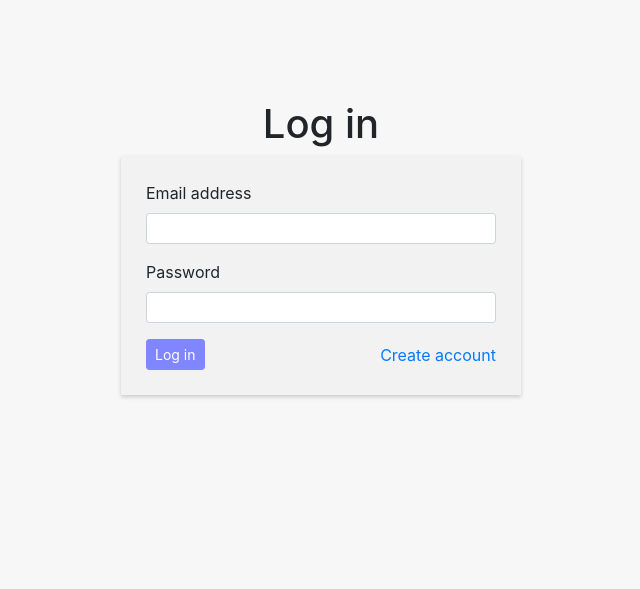
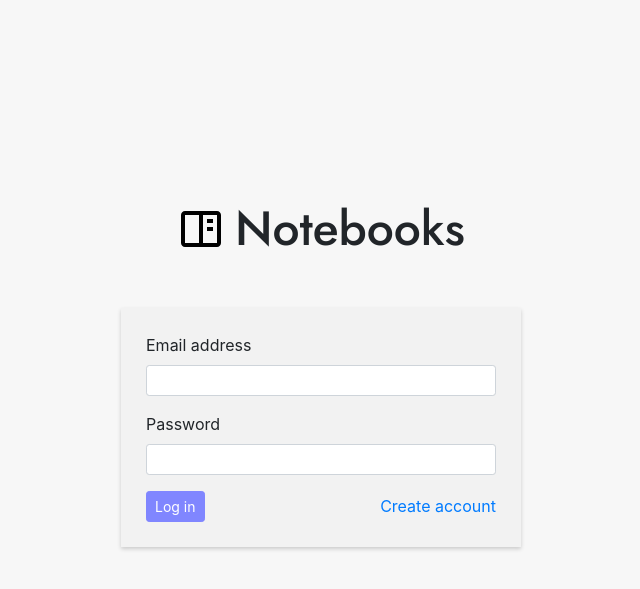
Before and after one commit to rrickgauer/notebooks, a PHP site: page /login.php in a window 1280 px wide. Shown: the top 589 px of the page, without its empty margins (319-959 px from the left). Run offline with PHP 8.4, Linux system fonts and the light colour scheme; style sheets or scripts are compiled from the project's sources; some libraries are stand-ins or nearby versions.

Commit message:
add favicon

```diff
--- a/src/create-account.php
+++ b/src/create-account.php
@@ -18,7 +18,7 @@ require_once('DB.php');
 
 <body>
   <div class="container">
-    <h1 class="text-center mb-5 mt-center">Create Account</h1>
+    <h1 class="text-center mb-5 mt-center mb-3 custom-font color-purple">Create Account</h1>
 
     <div class="d-flex justify-content-center">
       <form method="post" action="api.notebooks.php" class="form-sm">
--- a/src/css/style.css
+++ b/src/css/style.css
@@ -1,3 +1,41 @@
+.login-title {
+  display: flex;
+  align-items: center;
+  margin-top: 200px;
+  margin-bottom: 50px;
+}
+.login-title h1 {
+  margin: 0;
+  margin-left: 10px;
+}
+.login-title img {
+  width: 48px;
+  height: auto;
+}
+
+.color-purple {
+  color: #8086ff;
+}
+
+.color-bg-purple {
+  background-color: #8086ff;
+  color: white;
+}
+
+.custom-font {
+  font-family: "Jost", sans-serif;
+}
+
+.custom-font-bold {
+  font-family: "Jost", sans-serif;
+  font-weight: bold;
+}
+
+h1.custom-font {
+  font-family: "Jost", sans-serif;
+  font-size: 3em;
+}
+
 .card .card-header,
 .modal .modal-header {
   background-color: #cccfff;
--- a/src/css/style.scss
+++ b/src/css/style.scss
@@ -8,6 +8,51 @@ $color-purple-lightest: hsl(237, 100%, 90%);
 $color-white: hsl(0, 0%, 97%);
 $color-white-darker: hsl(0, 0%, 92%);
 $color-white-darkest: hsl(0, 0%, 87%);
+
+
+.login-title {
+    display: flex;
+    align-items: center;
+
+    margin-top: 200px;
+    margin-bottom: 50px;
+
+    h1 {
+        margin: 0;
+        margin-left: 10px;
+    }
+
+    img {
+        width: 48px;
+        height: auto;
+    }
+}
+
+
+.color-purple {
+    color: $color-purple;
+}
+
+.color-bg-purple {
+    background-color: $color-purple;
+    color: white;
+}
+
+
+.custom-font {
+    font-family: 'Jost', sans-serif;
+}
+
+.custom-font-bold {
+    font-family: 'Jost', sans-serif;
+    font-weight: bold;
+}
+
+h1.custom-font {
+    font-family: 'Jost', sans-serif;
+    font-size: 3.0em;
+
+}
 
 .card .card-header,
 .modal .modal-header {
--- a/src/home.php
+++ b/src/home.php
@@ -28,7 +28,7 @@ require_once('php/classes/HTML-Generator.php');
   <?php include('php/navbar.php'); ?>
 
   <div class="container-md">
-    <h1 class="text-center">Home</h1>
+    <h1 class="text-center custom-font">Home</h1>
 
     <!-- <div class="d-flex flex-sm-row justify-content-between align-items-baseline"> -->
     <div class="home-header">
--- a/src/login.php
+++ b/src/login.php
@@ -22,7 +22,15 @@ require_once('DB.php');
 
 <body>
   <div class="container">
-    <h1 class="text-center mt-center">Log in</h1>
+
+    <div class="d-flex justify-content-center">
+        <div class="login-title">
+            <img src="images/bx-book-content-purple.svg">
+            <h1 class="custom-font">Notebooks</h1>
+        </div>
+    </div>
+
+
 
     <div class="d-flex justify-content-center">
       <form method="post" class="form-sm">
--- a/src/php/header.php
+++ b/src/php/header.php
@@ -15,6 +15,9 @@
 <!-- color picker: https://github.com/Simonwep/pickr -->
 <!-- <link rel="stylesheet" href="https://cdn.jsdelivr.net/npm/@simonwep/pickr/dist/themes/classic.min.css" /> -->
 
+<!-- google fonts -->
+<link rel="preconnect" href="https://fonts.gstatic.com">
+<link href="https://fonts.googleapis.com/css2?family=Jost:ital,wght@0,100;0,200;0,300;0,400;0,500;0,600;0,700;0,800;0,900;1,100;1,200;1,300;1,400;1,500;1,600;1,700;1,800;1,900&display=swap" rel="stylesheet">
 
 <!-- skeleton elements: https://skeleton-elements.dev/ -->
 <link rel="stylesheet" type="text/css" href="css/external/skeleton-elements.css" />
@@ -27,3 +30,9 @@
 
 <!-- personal css -->
 <link rel="stylesheet" type="text/css" href="css/style.css" />
+
+<!-- favicon -->
+<link rel="apple-touch-icon" sizes="180x180"    href="images/favicon/apple-touch-icon.png">
+<link rel="icon" type="image/png" sizes="32x32" href="images/favicon/favicon-32x32.png">
+<link rel="icon" type="image/png" sizes="16x16" href="images/favicon/favicon-16x16.png">
+<link rel="manifest"                            href="images/favicon/site.webmanifest">
--- a/src/test.php
+++ b/src/test.php
@@ -24,9 +24,7 @@ require_once('DB.php');
 
     <div class="container">
 
-
-    <button type="button" class="btn btn-outline-primary mt-5">Outline the button</button>
-    <button type="button" class="btn btn-primary mt-5">Outline the button</button>
+    <h1 class="custom-font">Headong 1</h1>
 
 
 
```
Also changed, not shown: src/images/book-content-regular-24-png.png (added), src/images/bx-book-content-purple.svg (added), src/images/bx-book-content.svg (added), src/images/favicon/android-chrome-192x192.png (added), src/images/favicon/android-chrome-512x512.png (added), src/images/favicon/apple-touch-icon.png (added), src/images/favicon/favicon-16x16.png (added), src/images/favicon/favicon-32x32.png (added), src/images/favicon/favicon.ico (added), src/images/favicon/site.webmanifest (added), 1 other file.
